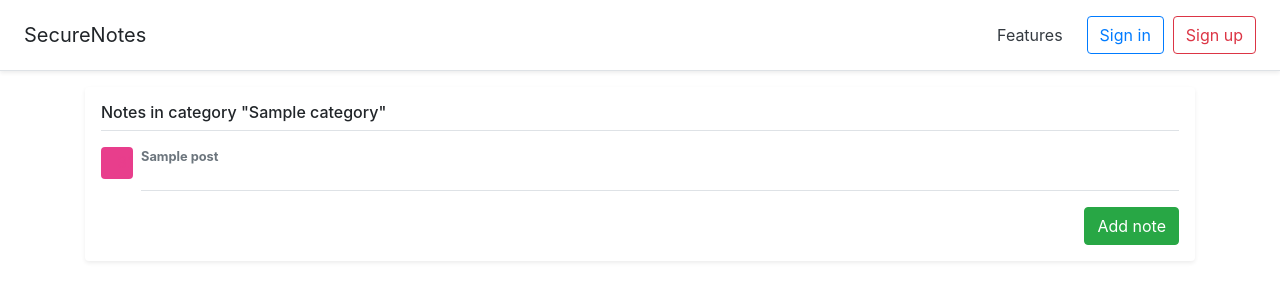
After one commit to stepanbal/securenotes, a Django app: page /category/1 in a window 1280 px wide. The commit adds this page. Shown: the top 301 px of the page. Run offline with Django 3.2, Linux system fonts and the light colour scheme; tables that the repository leaves empty hold one stand-in row (values such as "Sample post"); some libraries are stand-ins or nearby versions.

Commit message:
add view and template for category page.

```diff
--- a/notes/urls.py
+++ b/notes/urls.py
@@ -6,4 +6,5 @@ app_name = 'notes'
 
 urlpatterns = [
     path('', views.index, name='index'),
+    path('category/<int:cat_id>', views.category_detail, name='category'),
 ]
--- a/notes/views.py
+++ b/notes/views.py
@@ -1,4 +1,4 @@
-from django.shortcuts import render
+from django.shortcuts import render, get_object_or_404
 from .models import Category
 
 
@@ -6,3 +6,9 @@ def index(request):
     categories = Category.objects.all()
     context = {'categories': categories}
     return render(request, 'notes/index.html', context)
+
+
+def category_detail(request, cat_id):
+    category = get_object_or_404(Category, pk=cat_id)
+    context = {'category': category}
+    return render(request, 'notes/category.html', context)
--- /dev/null
+++ b/templates/notes/category.html
@@ -0,0 +1,24 @@
+{% extends 'base.html' %}
+{% block title %}{{ category.name }}{% endblock %}
+
+{% block content %}
+    <div class="my-3 p-3 bg-white rounded shadow-sm">
+    <h6 class="border-bottom border-gray pb-2 mb-0">Notes in category "{{ category.name }}"</h6>
+    {% if categories.posts.count > 10 %}
+    <small class="d-block text-right mt-3">
+      <a class="btn btn-success btn-sm" href="#">Add note</a>
+    </small>
+    {% endif %}
+   {% for post in category.posts.all %}
+   <div class="media text-muted pt-3">
+      <svg class="bd-placeholder-img mr-2 rounded" width="32" height="32" xmlns="http://www.w3.org/2000/svg" preserveAspectRatio="xMidYMid slice" focusable="false" role="img" aria-label="Placeholder: 32x32"><title>Placeholder</title><rect width="100%" height="100%" fill="#e83e8c"></rect><text x="50%" y="50%" fill="#e83e8c" dy=".3em">32x32</text></svg>
+      <p class="media-body pb-4 mb-0 small lh-125 border-bottom border-gray">
+        <strong class="d-block text-gray-dark">{{ post.title }}</strong>
+      </p>
+    </div>
+   {% endfor %}
+    <small class="d-block text-right mt-3">
+      <a class="btn btn-success" href="#">Add note</a>
+    </small>
+  </div>
+{% endblock %}
--- a/templates/notes/index.html
+++ b/templates/notes/index.html
@@ -8,14 +8,14 @@
     <h6 class="border-bottom border-gray pb-2 mb-0">Your categories</h6>
     {% if categories.count > 10 %}
     <small class="d-block text-right mt-3">
-      <a class="btn btn-success" href="#">New category</a>
+      <a class="btn btn-success btn-sm" href="#">Add post</a>
     </small>
     {% endif %}
    {% for category in categories %}
    <div class="media text-muted pt-3">
       <svg class="bd-placeholder-img mr-2 rounded" width="32" height="32" xmlns="http://www.w3.org/2000/svg" preserveAspectRatio="xMidYMid slice" focusable="false" role="img" aria-label="Placeholder: 32x32"><title>Placeholder</title><rect width="100%" height="100%" fill="#007bff"></rect><text x="50%" y="50%" fill="#007bff" dy=".3em">32x32</text></svg>
       <p class="media-body pb-4 mb-0 small lh-125 border-bottom border-gray">
-        <strong class="d-block text-gray-dark">{{ category.name }}</strong>
+          <strong class="d-block text-gray-dark"><a href="{% url 'notes:category' category.id %}">{{ category.name }}</a></strong>
       </p>
     </div>
    {% endfor %}
```
